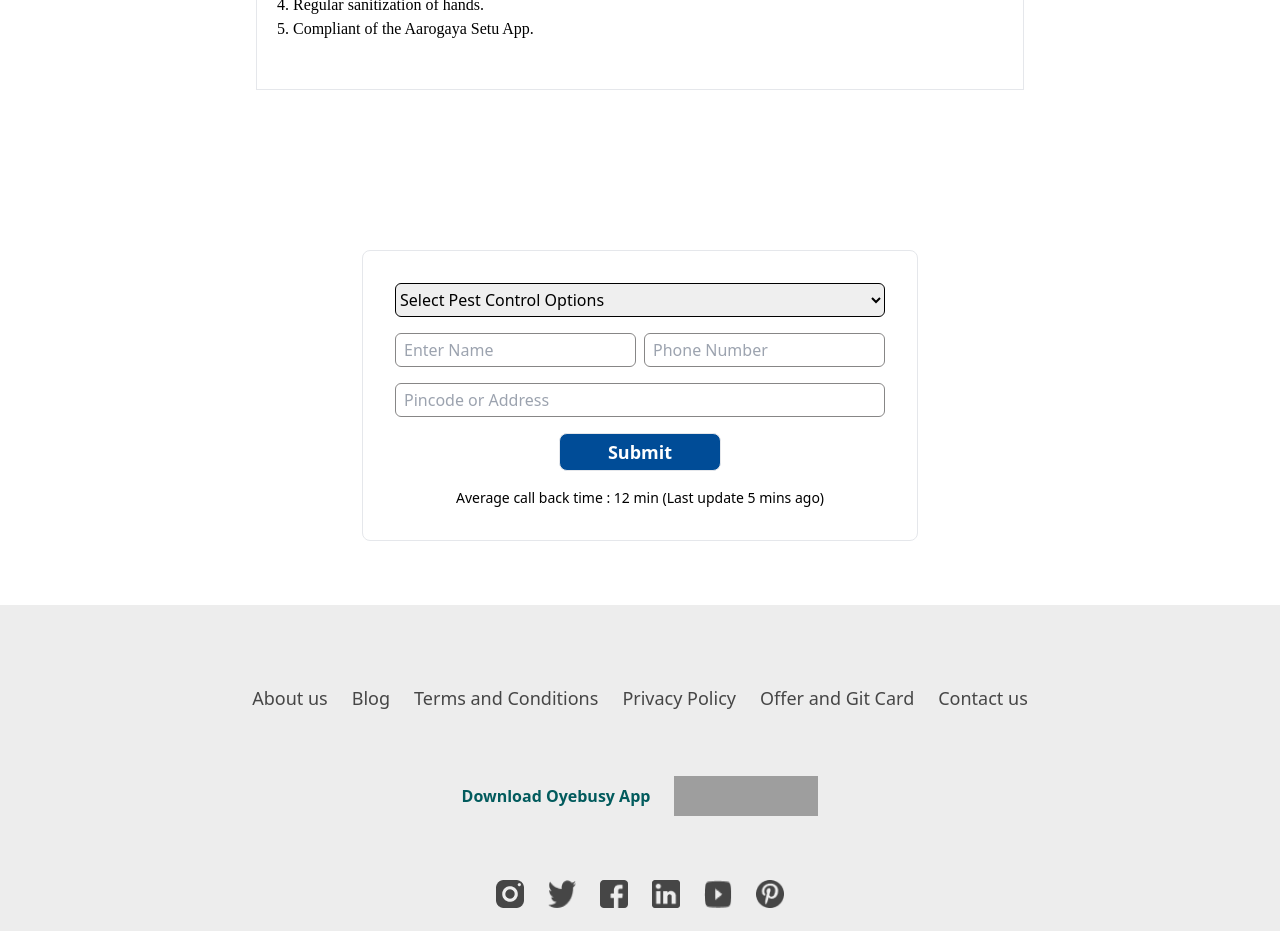
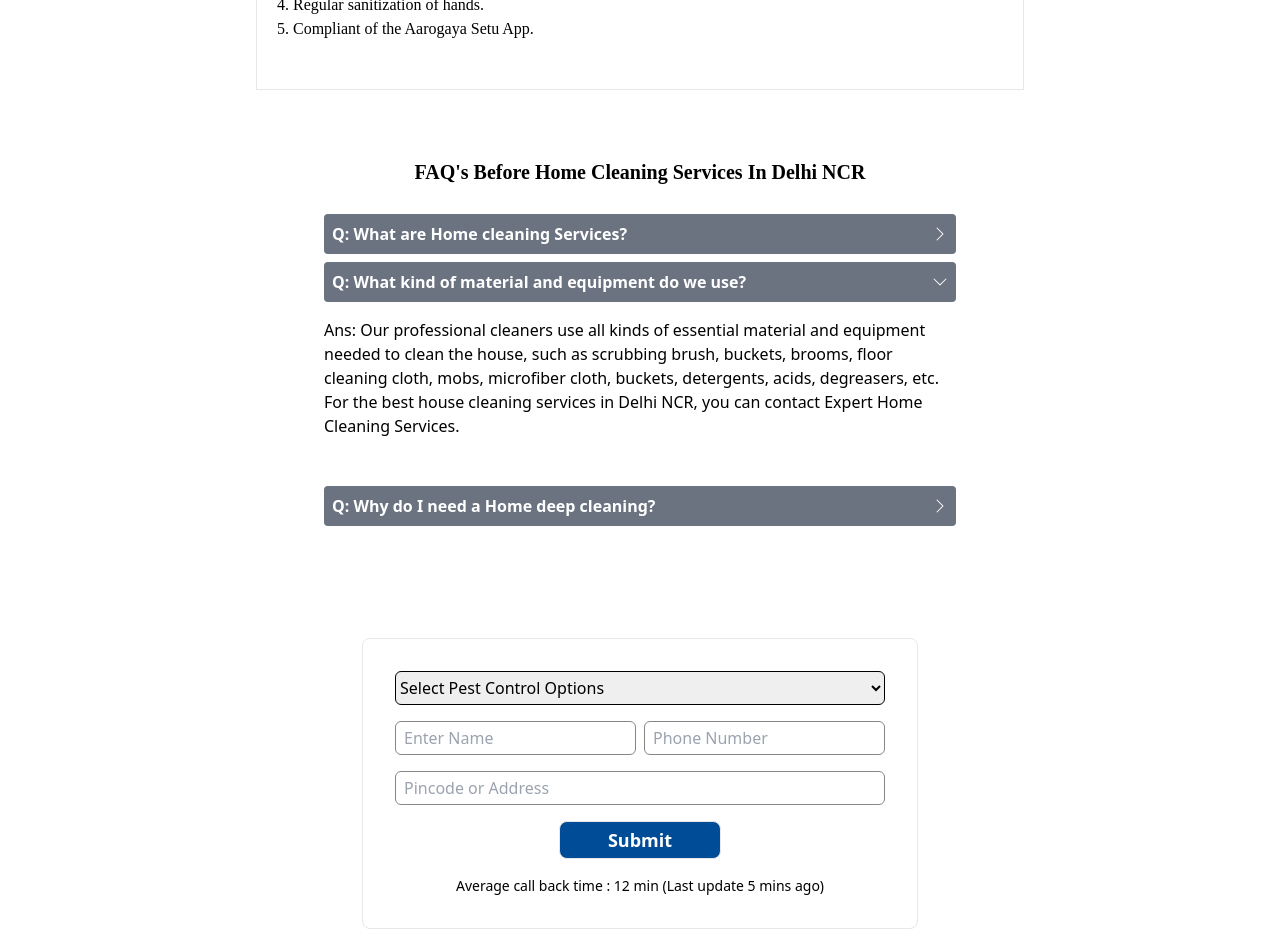
Before and after one commit to EmtiazHossainE2/cleaning-expert, a React (Create React App) app: page / in a window 1280 px wide. Shown: the part 2320-3251 px from the top of the page. Built offline with nearby package versions, Linux system fonts and the light colour scheme; grey boxes are pictures that could not be loaded.

Commit message:
accordian added

```diff
--- /dev/null
+++ b/src/components/FAQ/AccordionLayout.jsx
@@ -0,0 +1,34 @@
+import React from 'react';
+import { BsChevronRight, BsChevronDown } from 'react-icons/bs'
+
+const AccordionLayout = ({title,children,index, activeIndex, setActiveIndex }) => {
+
+  const handleSetIndex = (index) => {
+    (activeIndex !== index) && setActiveIndex(index)
+  };
+
+  return (
+    <>
+      <div  onClick={() => handleSetIndex(index)}  className='flex lg:w-1/2 justify-between p-2 mt-2 rounded bg-gray-500 text-white'>
+            <div className='flex'>
+                <div className='text-white font-bold'>{title}</div>
+            </div>
+            <div className="flex items-center justify-center">
+            {
+                (activeIndex === index)
+                ? <BsChevronDown className='w-4 h-4' />
+                : <BsChevronRight className='w-4 h-4' />
+                }
+            </div>
+        </div>
+
+        {(activeIndex === index) && (
+            <div className="shadow-3xl rounded-2xl shadow-cyan-500/50 p-4 mb-6">
+              {children}
+            </div>
+        )}
+    </>
+  );
+};
+
+export default AccordionLayout;
--- /dev/null
+++ b/src/components/FAQ/Faq.jsx
@@ -0,0 +1,41 @@
+import React, { useEffect, useState } from 'react';
+import AccordionLayout from './AccordionLayout';
+
+const Faq = () => {
+  const [activeIndex, setActiveIndex] = useState(1);
+
+  const [faq, setFaq] = useState([])
+
+  useEffect(() => {
+    fetch('urbanExpertCleaning-common.json')
+      .then(res => res.json())
+      .then(data => setFaq(data))
+  }, [])
+
+  // console.log(faq[0]?.faq);
+  const showFaq = faq[0]?.faq.slice(0,3)
+  // console.log(showFaq)
+
+  return (
+    <div className='text-center'>
+      <h2 style={{ fontFamily: 'Montserrat' }} className='text-xl font-bold py-5'>FAQ's Before Home Cleaning Services In Delhi NCR</h2>
+
+      <div className='flex flex-col lg:justify-center lg:items-center px-2'>
+        {
+          showFaq?.map((f, index) => (
+            <AccordionLayout
+              title={f.question}
+              index={index}
+              activeIndex={activeIndex}
+              setActiveIndex={setActiveIndex}
+            >
+              <p className='container mx-auto lg:px-[300px] text-start '>{f.answer}</p>
+            </AccordionLayout>
+          ))
+        }
+      </div>
+    </div>
+  );
+};
+
+export default Faq;
--- a/src/pages/Home/Home.jsx
+++ b/src/pages/Home/Home.jsx
@@ -6,6 +6,7 @@ import Cta from '../../components/CTA/Cta';
 import Footer from '../../components/Footer/Footer';
 import Form from '../../components/Form/Form';
 import Navbar from '../../components/Navbar/Navbar';
+import Faq from '../../components/FAQ/Faq'
 
 const Home = () => {
   return (
@@ -19,6 +20,7 @@ const Home = () => {
         </div>
         <Carousel/>
         <CleaningInfo/>
+        <Faq/>
         <div className="flex flex-col container mx-auto space-x-6 justify-center items-center py-16">
           <Form />
         </div>
```
